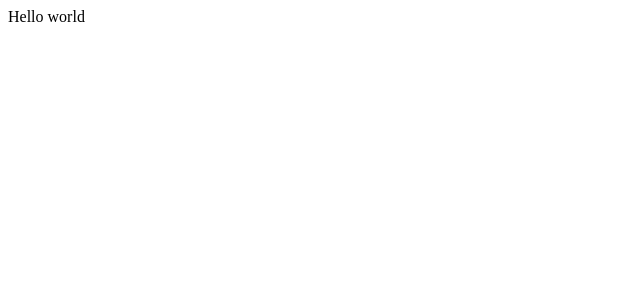
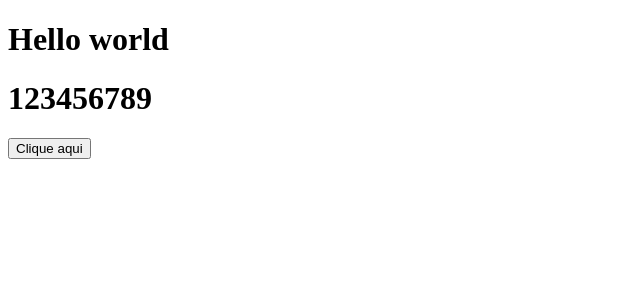
Before and after one commit to samuelrebula/Notes, a React (Create React App) app: page / in a window 1280 px wide. Shown: the top 300 px of the page, without its empty margins (0-640 px from the left). Built offline with nearby package versions, Linux system fonts and the light colour scheme.

Commit message:
usando map e forEach no JavaScript

```diff
--- a/src/App.js
+++ b/src/App.js
@@ -1,9 +1,25 @@
 import React from "react";
 
 function App() {
+  //               0 1 2 3 4 5 6 7 8 posição do array
+  let numeros = [1,2,3,4,5,6,7,8,9];
+
+  function clicou() {
+    numeros = numeros.map((elemento) => {
+      return elemento * 2;
+    });
+
+    console.log(numeros)
+    // numeros.forEach((elemento, index) => {
+    //   console.log(elemento + '-' + index)
+    // });
+  }
+
   return (
     <div>
-      Hello world
+      <h1>Hello world</h1>
+      <h1>{numeros}</h1>
+      <button onClick={() => {clicou(false)}} >Clique aqui</button>
     </div>
   );
 }
```
